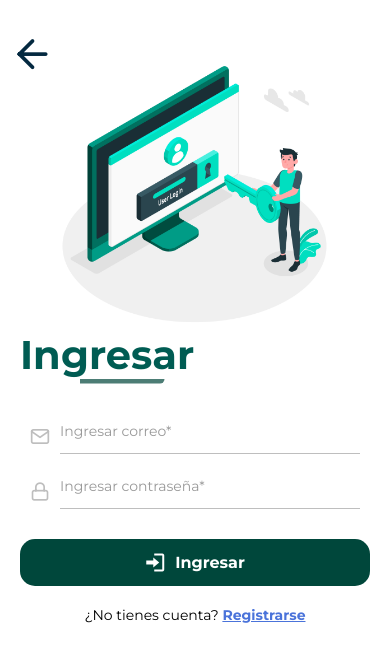
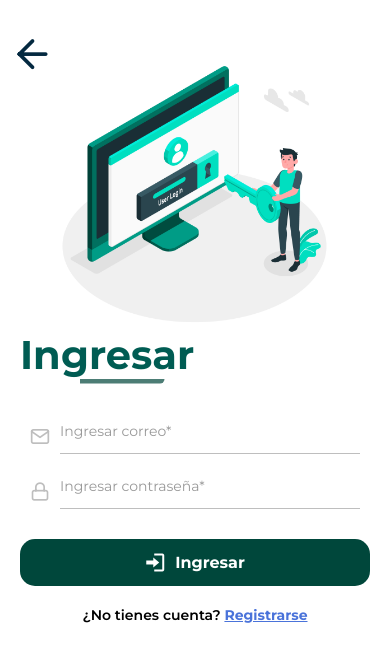
Before and after one commit to devBorisG/carpooling-uco-mobile, a React Native app: screen /LoginScreen in a window 390 px wide. Shown: the top 662 px of the page. Built offline with nearby package versions, Linux system fonts and the light colour scheme.

Commit message:
cambio fuente

```diff
--- a/screens/LoginScreen.js
+++ b/screens/LoginScreen.js
@@ -174,7 +174,7 @@ const styles = StyleSheet.create({
         fontSize: 14,
         textAlign: "center",
         marginBottom: 20,
-        fontFamily: "montserrat-regular",
+        fontFamily: "montserrat-semibold",
     },
     link: {
         textDecorationLine: "underline",
```
